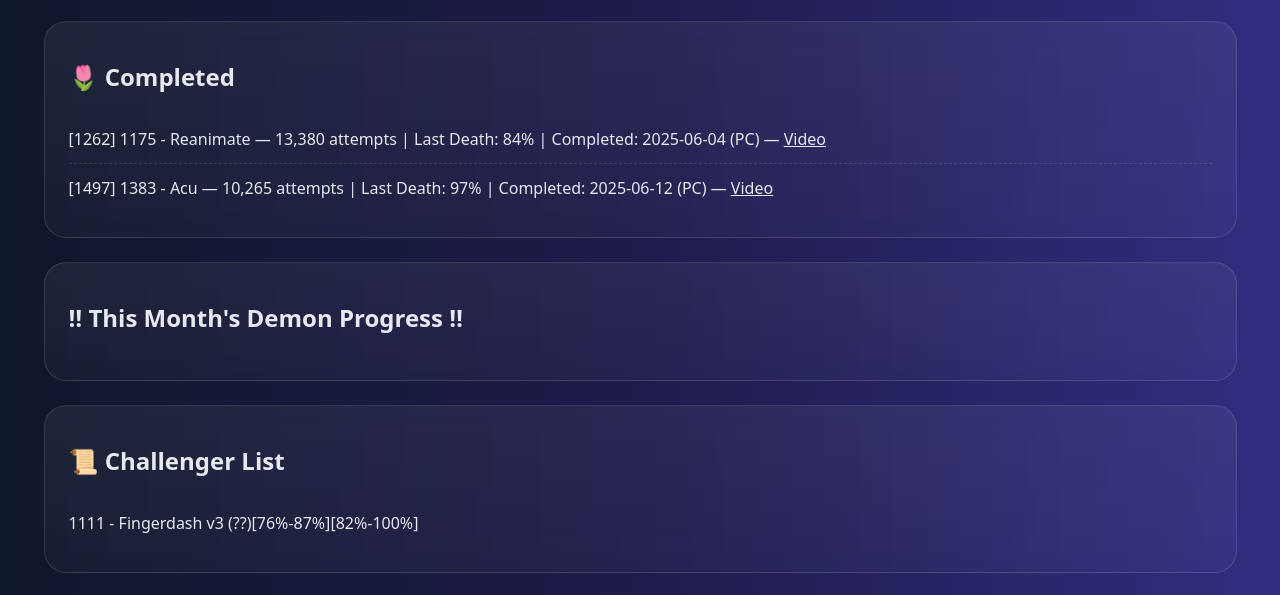
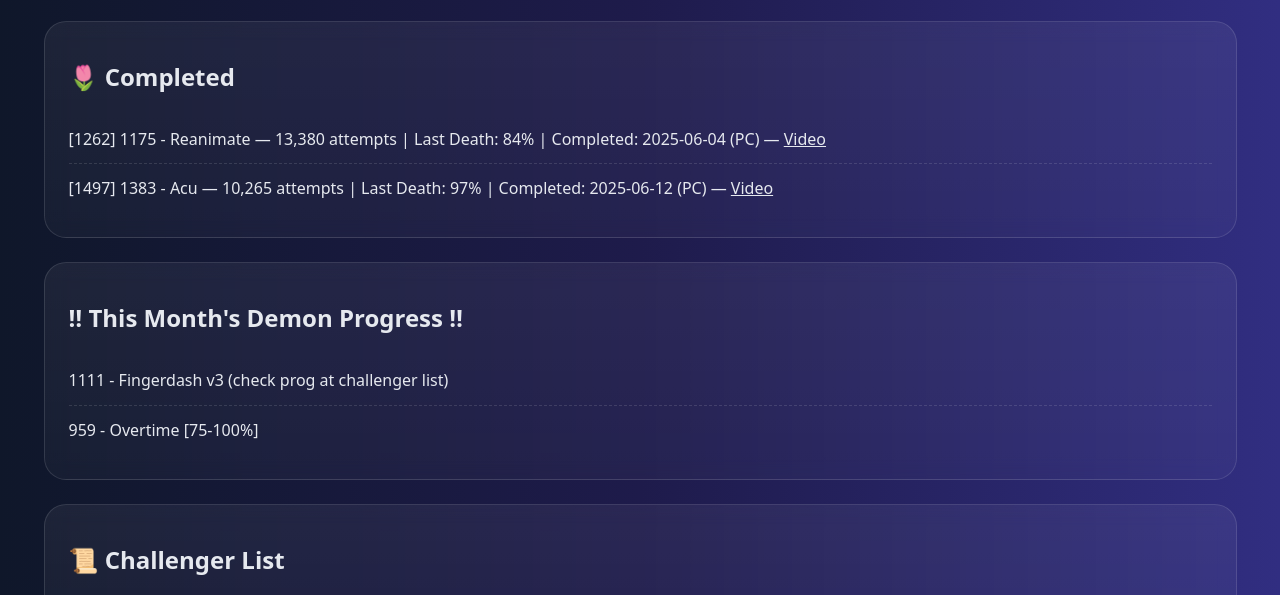
Before and after one commit to Stellar-Darkclone/Darkclone-Demon-List, a plain HTML site: page extreme.html in a window 1280 px wide. Shown: the part 163-758 px from the top of the page. Drawn offline with Linux system fonts and the light colour scheme.

Commit message:
Update extreme.html

```diff
--- a/extreme.html
+++ b/extreme.html
@@ -26,6 +26,8 @@
     <div class="panel section">
       <h2>‼ This Month's Demon Progress ‼</h2>
       <ul class="clean" id="extremeList">
+        <li>1111 - Fingerdash v3 (check prog at challenger list)</li>
+        <li>959 - Overtime [75-100%]</li>
       </ul>
     </div>
 
```
